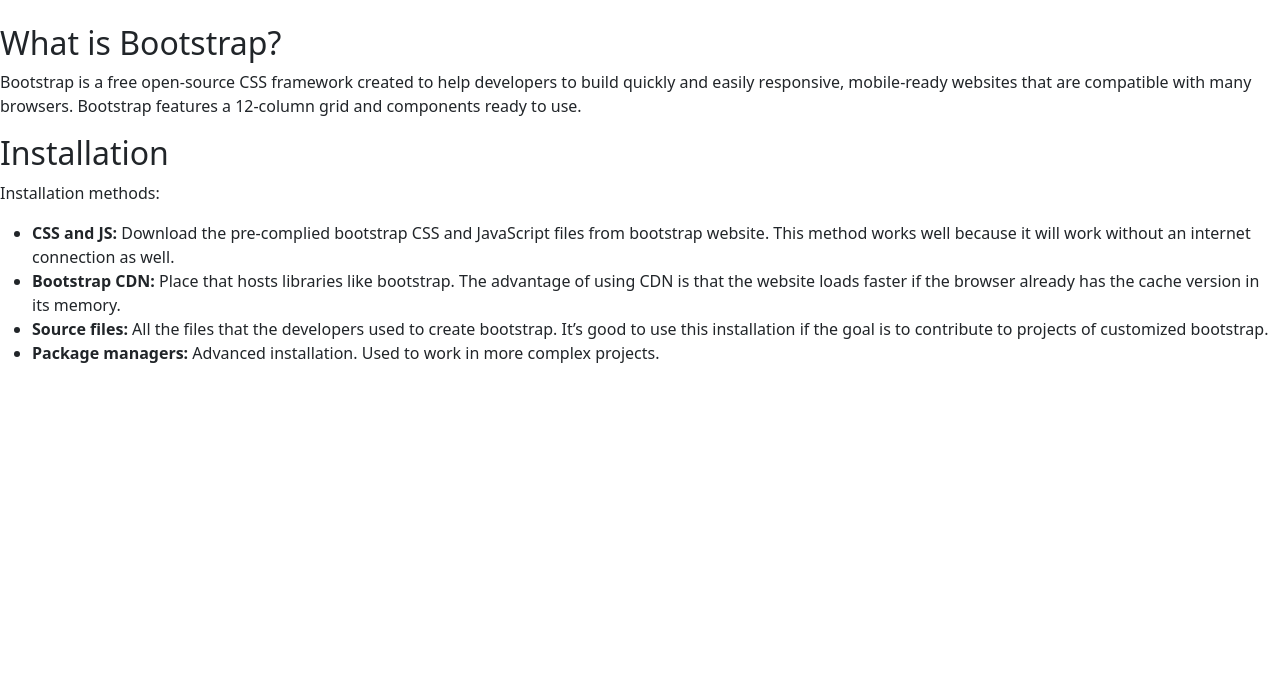
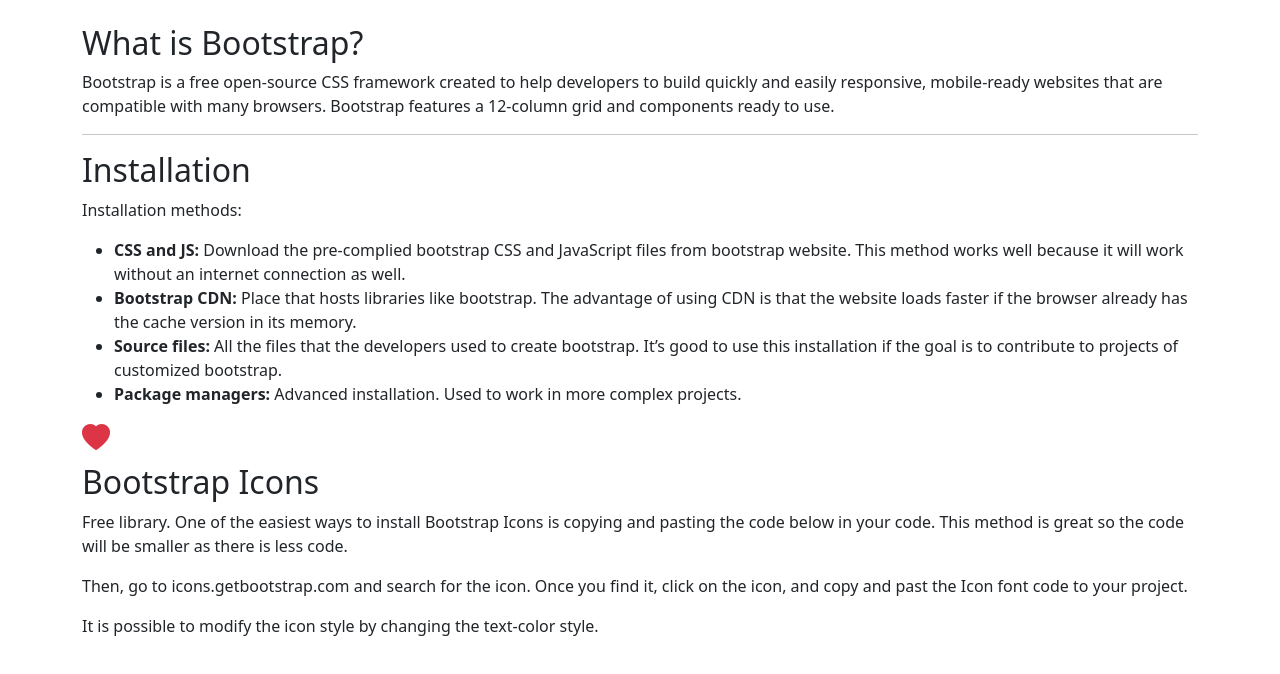
Before and after one commit to marinawolff/marinawolff.github.io, a plain HTML site: page bootstrap/index.html in a window 1280 px wide. Drawn offline with nearby package versions, Linux system fonts and the light colour scheme.

Commit message:
Commit test - adds bootstrap icons info

```diff
--- a/bootstrap/index.html
+++ b/bootstrap/index.html
@@ -4,7 +4,10 @@
     <meta charset="UTF-8">
     <meta http-equiv="X-UA-Compatible" content="IE=edge">
     <meta name="viewport" content="width=device-width, initial-scale=1.0">
+    <!-- Bootstrap CDN Installation-->
     <link href="https://cdn.jsdelivr.net/npm/bootstrap@5.0.2/dist/css/bootstrap.min.css" rel="stylesheet" integrity="sha384-EVSTQN3/azprG1Anm3QDgpJLIm9Nao0Yz1ztcQTwFspd3yD65VohhpuuCOmLASjC" crossorigin="anonymous">
+    <!-- Boostrap icons CDN installation -->
+    <link rel="stylesheet" href="https://cdn.jsdelivr.net/npm/bootstrap-icons@1.5.0/font/bootstrap-icons.css">
 
     <title>Bootstrap Assignment</title>
 </head>
@@ -15,10 +18,11 @@
     <img class="mx-auto">
 
     <main>
-        <div>
+        <div class="container">
             <div>
                 <h2>What is Bootstrap?</h2>
                 <p>Bootstrap is a free open-source CSS framework created to help developers to build quickly and easily responsive, mobile-ready websites that are compatible with many browsers. Bootstrap features a 12-column grid and components ready to use.</p>
+                <hr>
             </div>
             <div>
                 <h2>Installation</h2>
@@ -29,12 +33,20 @@
                     <li><strong>Source files: </strong>All the files that the developers used to create bootstrap. It’s good to use this installation if the goal is to contribute to projects of customized bootstrap. </li>
                     <li><strong>Package managers: </strong> Advanced installation. Used to work in more complex projects.</li>
                 </ul>
+                <h3><i class="bi bi-heart-fill me-2 text-danger"></i></h3>
+            </div>
+            <div>
+                <h2> Bootstrap Icons</h2>
+                <p>Free library. One of the easiest ways to install Bootstrap Icons is copying and pasting the code below in your code. This method is great so the code will be smaller as there is less code.</p>
+
+                <p>Then, go to icons.getbootstrap.com and search for the icon. Once you find it, click on the icon, and copy and past the Icon font code to your project.</p>
+                <p>It is possible to modify the icon style by changing the text-color style.</p>
             </div>
         </div>
     </main>
 
 
-
+    <!-- JavaScrip CDN installation-->
     <script src="https://cdn.jsdelivr.net/npm/bootstrap@5.0.2/dist/js/bootstrap.bundle.min.js" integrity="sha384-MrcW6ZMFYlzcLA8Nl+NtUVF0sA7MsXsP1UyJoMp4YLEuNSfAP+JcXn/tWtIaxVXM" crossorigin="anonymous"></script>
 </body>
 </html>
```
